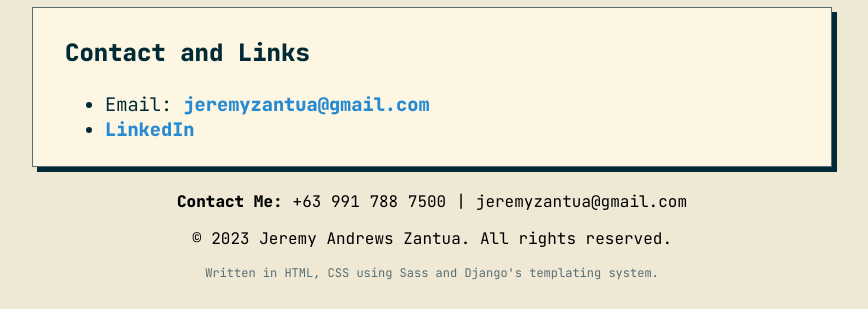
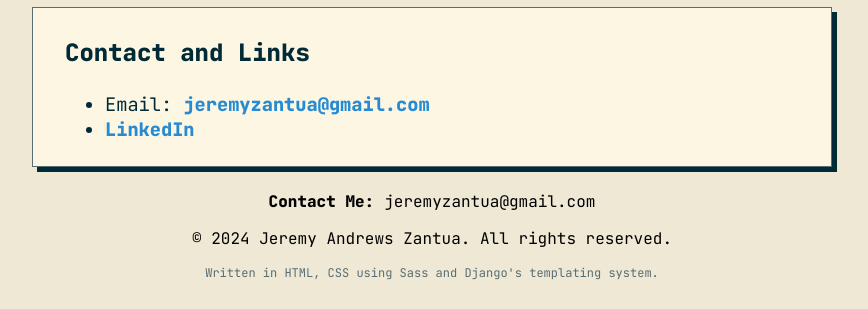
Before and after one commit to Cyphred/personal-website-v1, a Django app: page / in a window 1280 px wide. Shown: the part 669-978 px from the top of the page, without its empty margins (208-1076 px from the left). Run offline with Django 4.2, Linux system fonts and the light colour scheme; style sheets or scripts are compiled from the project's sources; some libraries are stand-ins or nearby versions.

Commit message:
Updates footer

```diff
--- a/personal_website/templates/footer.html
+++ b/personal_website/templates/footer.html
@@ -1,12 +1,10 @@
 <footer>
   <div class="contact">
     <p><b>Contact Me:</b></p>
-    <p>+63 991 788 7500</p>
-    <p>|</p>
     <a href="mailto:jeremyzantua@gmail.com">
       <p>jeremyzantua@gmail.com</p>
     </a>
   </div>
-  <p>© 2023 Jeremy Andrews Zantua. All rights reserved.</p>
+  <p>© 2024 Jeremy Andrews Zantua. All rights reserved.</p>
   <p class="fine-print">Written in HTML, CSS using Sass and Django's templating system.</p>
 </footer>
```
